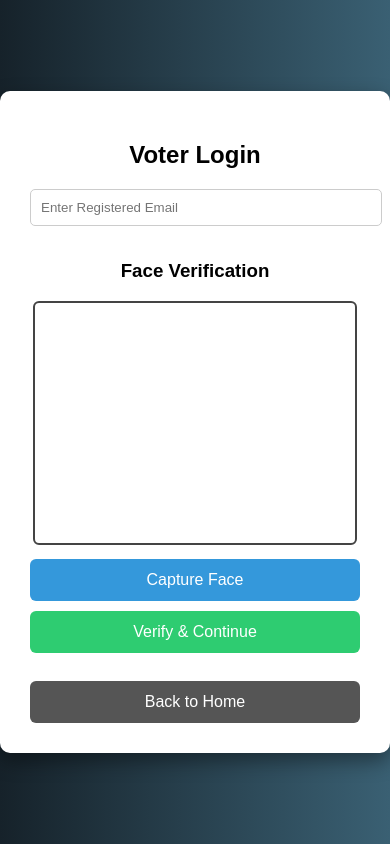
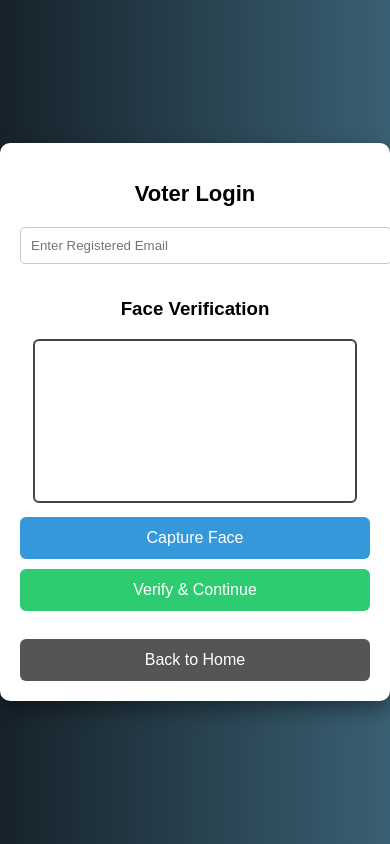
Before and after one commit to irahulvashisth01/smart-voting-system, a Flask app: page /login in a window 390 px wide. Run offline with Flask 3, Linux system fonts and the light colour scheme.

Commit message:
improved login page responsive + pwa

```diff
--- a/templates/login.html
+++ b/templates/login.html
@@ -1,10 +1,13 @@
-<!DOCTYPE html>
+  <!DOCTYPE html>
 <html>
+
 <head>
-    <link rel="manifest" href="/static/manifest.json">
-<meta name="theme-color" content="#2c3e50">
+
+<title>Voter Login</title>
+
 <meta name="viewport" content="width=device-width, initial-scale=1.0">
-<title>Voter Login</title>
+<meta name="theme-color" content="#3a6073">
+<link rel="manifest" href="/static/manifest.json">
 
 <style>
 
@@ -15,23 +18,30 @@ background:linear-gradient(to right,#16222a,#3a6073);
 display:flex;
 justify-content:center;
 align-items:center;
-height:100vh;
+min-height:100vh;
 color:white;
 }
+
+/* LOGIN CONTAINER */
 
 .container{
 background:white;
 color:black;
 width:420px;
+max-width:95%;
 padding:30px;
 border-radius:10px;
 box-shadow:0 8px 20px rgba(0,0,0,0.4);
 text-align:center;
 }
 
+/* TITLE */
+
 h2{
 margin-bottom:20px;
 }
+
+/* INPUT */
 
 input{
 width:100%;
@@ -41,10 +51,16 @@ border-radius:5px;
 border:1px solid #ccc;
 }
 
+/* VIDEO */
+
 video{
+width:100%;
+max-width:320px;
 border-radius:6px;
 border:2px solid #444;
 }
+
+/* BUTTONS */
 
 button{
 width:100%;
@@ -54,6 +70,7 @@ border-radius:6px;
 font-size:16px;
 cursor:pointer;
 margin-top:10px;
+transition:0.2s;
 }
 
 .capture{
@@ -80,36 +97,11 @@ opacity:0.9;
 @media (max-width:768px){
 
 .container{
-flex-direction:column;
-width:95%;
+padding:20px;
 }
 
-.cards{
-flex-direction:column;
-}
-
-.sidebar{
-width:100%;
-height:auto;
-position:relative;
-}
-
-.content{
-margin-left:0;
-padding:15px;
-}
-
-table{
-display:block;
-overflow-x:auto;
-}
-
-button{
-width:100%;
-}
-
-input{
-width:100%;
+h2{
+font-size:22px;
 }
 
 }
@@ -130,7 +122,7 @@ width:100%;
 
 <h3>Face Verification</h3>
 
-<video id="video" width="320" height="240" autoplay></video>
+<video id="video" autoplay></video>
 
 <br>
 
@@ -152,7 +144,10 @@ width:100%;
 
 </div>
 
+
 <script>
+
+/* CAMERA ACCESS */
 
 const video = document.getElementById("video");
 
@@ -164,12 +159,17 @@ video.srcObject = stream;
 alert("Camera access denied!");
 });
 
+/* CAPTURE IMAGE */
+
 function capture(){
 
 const canvas = document.getElementById("canvas");
 const context = canvas.getContext("2d");
 
-context.drawImage(video,0,0,320,240);
+canvas.width = video.videoWidth;
+canvas.height = video.videoHeight;
+
+context.drawImage(video,0,0);
 
 const image = canvas.toDataURL("image/png");
 
@@ -179,7 +179,17 @@ alert("Face Captured Successfully");
 
 }
 
+/* SERVICE WORKER (PWA) */
+
+if ('serviceWorker' in navigator) {
+navigator.serviceWorker.register('/static/service-worker.js')
+.then(function(){
+console.log("Service Worker Registered");
+});
+}
+
 </script>
 
 </body>
+
 </html>
```
